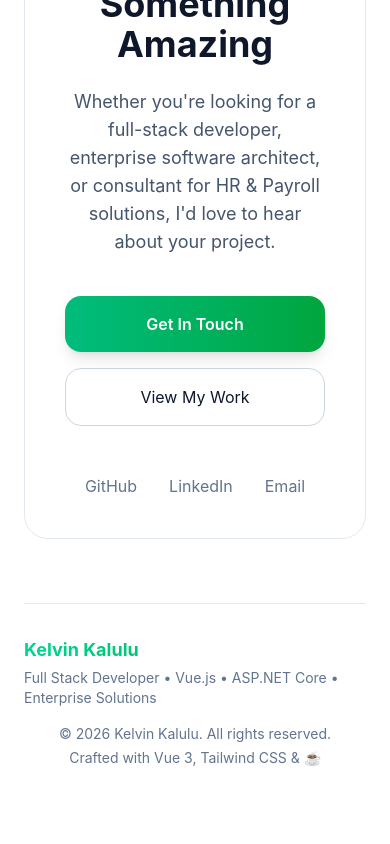
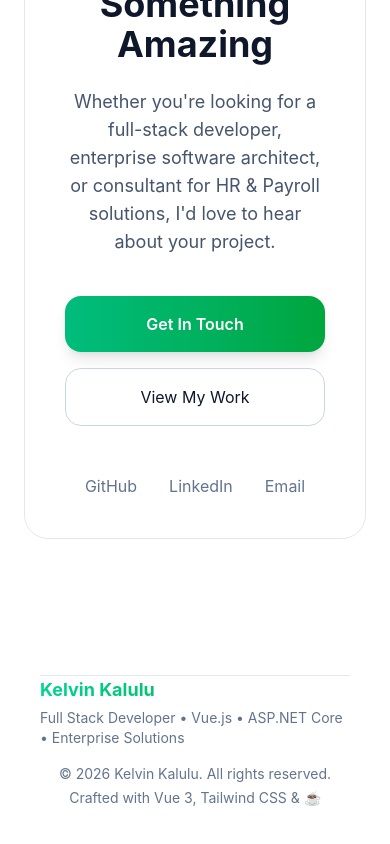
Before and after one commit to kelvinkalulu/Developers-Portfolio, a Vue app in the folder web.client.portfolio/: page /#/home in a window 390 px wide. Shown: the part 8340-9184 px from the top of the page. Built offline with nearby package versions, Linux system fonts and the light colour scheme.

Commit message:
- adds the footer component as a reusable component - adds a footer component in the app vue - removes the hard code footer inside the portfolio

```diff
--- a/web.client.portfolio/src/App.vue
+++ b/web.client.portfolio/src/App.vue
@@ -1,11 +1,13 @@
 <script setup>
 import { Portfolio } from '@/components';
 import { TheNavBar } from '@/components';
+import {TheFooter} from '@/components';
 </script>
 
 <template>
   <TheNavBar />
   <Portfolio />
+  <TheFooter />
 </template>
 
 <style scoped></style>
--- a/web.client.portfolio/src/components/Portfolio.vue
+++ b/web.client.portfolio/src/components/Portfolio.vue
@@ -354,32 +354,6 @@
             </a>
           </div>
         </div>
-
-        <!-- Footer -->
-        <footer class="mt-16 pt-8 border-t border-slate-200 dark:border-slate-800">
-          <div class="flex flex-col md:flex-row items-center justify-between gap-4">
-            <div>
-              <h3
-                class="font-bold text-lg bg-gradient-to-r from-emerald-400 to-green-600 bg-clip-text text-transparent"
-              >
-                Kelvin Kalulu
-              </h3>
-
-              <p class="text-sm text-slate-500 mt-1">
-                Full Stack Developer • Vue.js • ASP.NET Core • Enterprise Solutions
-              </p>
-            </div>
-
-            <div class="text-sm text-slate-500 text-center md:text-right">
-              <p>
-                © {{ new Date().getFullYear() }}
-                Kelvin Kalulu. All rights reserved.
-              </p>
-
-              <p class="mt-1">Crafted with Vue 3, Tailwind CSS & ☕</p>
-            </div>
-          </div>
-        </footer>
       </div>
     </section>
   </div>
--- /dev/null
+++ b/web.client.portfolio/src/components/TheFooter.vue
@@ -0,0 +1,29 @@
+<template>
+  <!-- Footer -->
+	  <div class="max-w-7xl mx-auto dark:text-white dark:bg-slate-900 dark:border-slate-800 p-10 md:p-16">
+			<footer class=" border-t border-slate-200 dark:border-slate-800">
+				<div class="flex flex-col md:flex-row items-center justify-between gap-4">
+					<div>
+						<h3
+							class="font-bold text-lg bg-gradient-to-r from-emerald-400 to-green-600 bg-clip-text text-transparent"
+						>
+							Kelvin Kalulu
+						</h3>
+
+						<p class="text-sm text-slate-500 mt-1">
+							Full Stack Developer • Vue.js • ASP.NET Core • Enterprise Solutions
+						</p>
+					</div>
+
+					<div class="text-sm text-slate-500 text-center md:text-right">
+						<p>
+							© {{ new Date().getFullYear() }}
+							Kelvin Kalulu. All rights reserved.
+						</p>
+
+						<p class="mt-1">Crafted with Vue 3, Tailwind CSS & ☕</p>
+					</div>
+				</div>
+			</footer>
+		</div>
+</template>
--- a/web.client.portfolio/src/components/index.js
+++ b/web.client.portfolio/src/components/index.js
@@ -1,3 +1,4 @@
 export { default as Portfolio } from './Portfolio.vue'
 export { default as TheNavBar } from './TheNavBar.vue'
 export { default as ProjectsPreview } from './ProjectsPreview.vue'
+export { default as TheFooter } from './TheFooter.vue'
```
